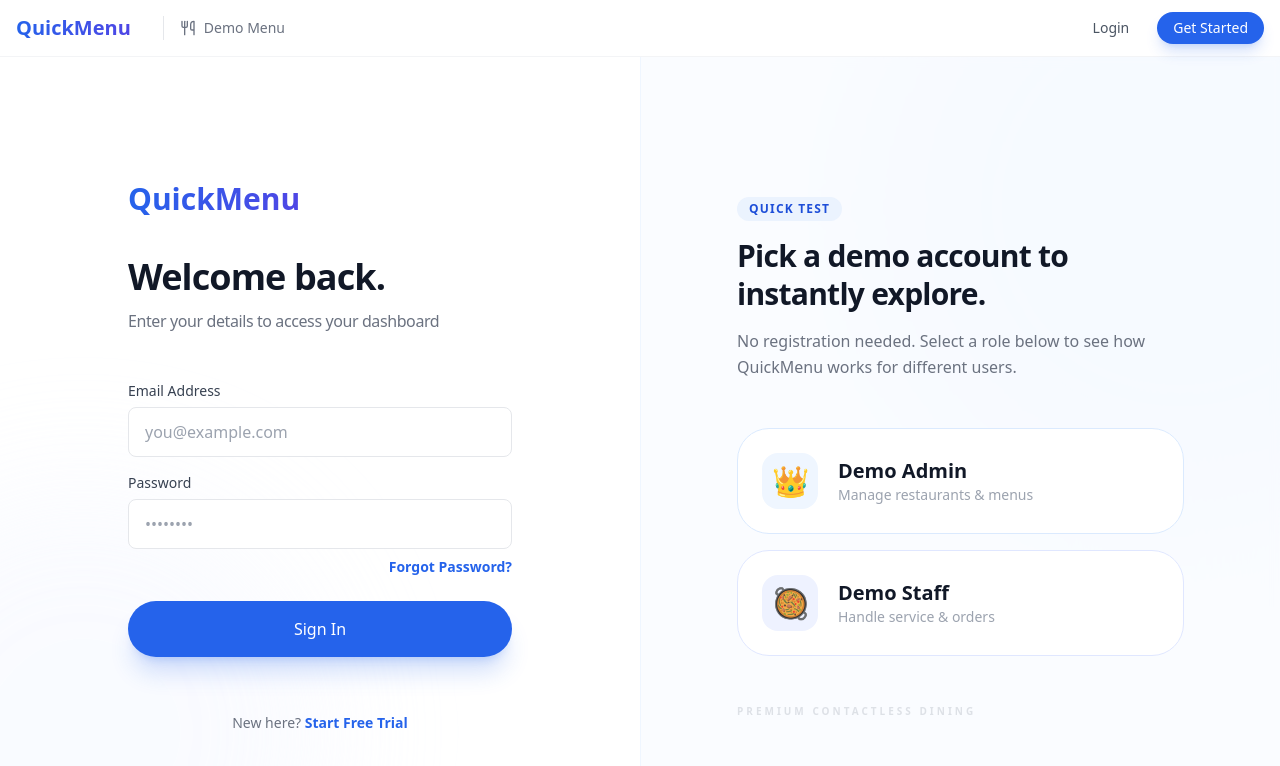
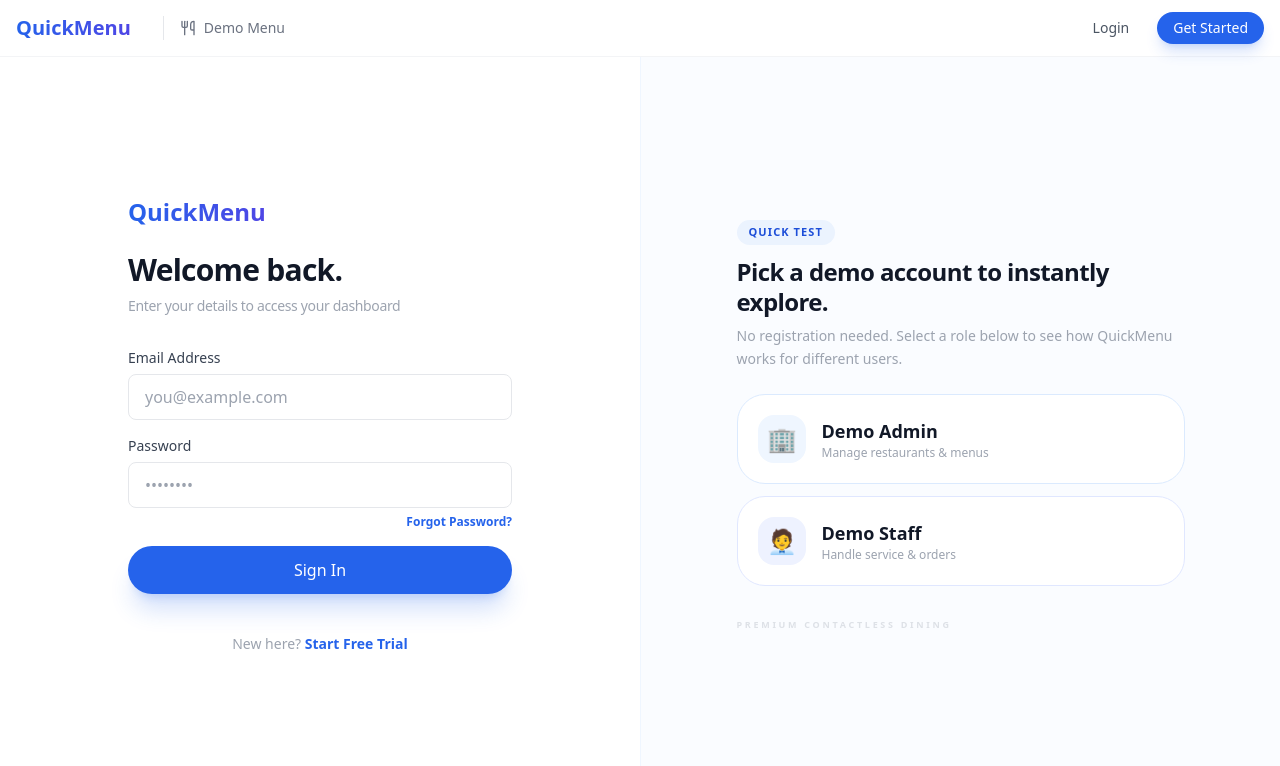
Before and after one commit to sohail24/Quick-Menu, a React (Vite) app in the folder frontend/: page /login in a window 1280 px wide. Shown: the top 766 px of the page. Built offline with nearby package versions, Linux system fonts and the light colour scheme.

Commit message:
feat: enhanced login and logout ui

```diff
--- a/frontend/src/pages/Auth/Login.tsx
+++ b/frontend/src/pages/Auth/Login.tsx
@@ -45,23 +45,23 @@ export default function Login() {
   }
 
   return (
-    <div className="min-h-screen grid grid-cols-1 lg:grid-cols-2 bg-white relative overflow-hidden">
+    <div className="min-h-[calc(100vh-64px)] lg:h-[calc(100vh-64px)] lg:overflow-hidden grid grid-cols-1 lg:grid-cols-2 bg-white relative">
       {/* Background patterns */}
-      <div className="absolute top-0 right-0 -z-1 w-[600px] h-[600px] bg-blue-50/50 rounded-full blur-3xl opacity-60 translate-x-1/3 -translate-y-1/4"></div>
-      <div className="absolute bottom-0 left-0 -z-1 w-[500px] h-[500px] bg-indigo-50/50 rounded-full blur-3xl opacity-60 -translate-x-1/3 translate-y-1/4"></div>
+      <div className="absolute top-0 right-0 -z-10 w-[600px] h-[600px] bg-blue-50/50 rounded-full blur-3xl opacity-60 translate-x-1/3 -translate-y-1/4 pointer-events-none"></div>
+      <div className="absolute bottom-0 left-0 -z-10 w-[500px] h-[500px] bg-indigo-50/50 rounded-full blur-3xl opacity-60 -translate-x-1/3 translate-y-1/4 pointer-events-none"></div>
 
       {/* Left Column: Login Form */}
-      <div className="flex flex-col items-center justify-center p-8 sm:p-12 lg:p-24 order-2 lg:order-1 relative z-10">
+      <div className="flex flex-col items-center justify-center p-6 sm:p-12 lg:p-12 order-1 lg:order-1 relative z-10 min-h-[500px] lg:min-h-0">
         <div className="w-full max-sm:max-w-xs max-w-sm">
-          <div className="mb-12">
-            <Link to="/" className="text-3xl font-bold bg-gradient-to-r from-blue-600 to-indigo-600 bg-clip-text text-transparent hover:scale-105 transition-transform inline-block">
+          <div className="mb-8">
+            <Link to="/" className="text-2xl font-bold bg-gradient-to-r from-blue-600 to-indigo-600 bg-clip-text text-transparent hover:scale-105 transition-transform inline-block">
               QuickMenu
             </Link>
-            <h1 className="text-4xl font-extrabold text-gray-900 tracking-tight mt-10 mb-3">Welcome back.</h1>
-            <p className="text-gray-500 font-medium tracking-tight">Enter your details to access your dashboard</p>
+            <h1 className="text-3xl font-extrabold text-gray-900 tracking-tight mt-6 mb-2">Welcome back.</h1>
+            <p className="text-sm text-gray-400 font-medium tracking-tight">Enter your details to access your dashboard</p>
           </div>
 
-          <form onSubmit={submit} className="space-y-6">
+          <form onSubmit={submit} className="space-y-4">
             <div className="space-y-4">
               <Input
                 label="Email Address"
@@ -70,9 +70,9 @@ export default function Login() {
                 onChange={(e) => setEmail(e.target.value)}
                 placeholder="you@example.com"
                 required
-                className="rounded-2xl border-gray-200 focus:border-blue-500 focus:ring-blue-500/20 transition-all py-3"
+                className="rounded-2xl border-gray-200 focus:border-blue-500 focus:ring-blue-500/20 transition-all py-2.5"
               />
-              <div className="space-y-2">
+              <div className="space-y-1.5">
                 <Input
                   label="Password"
                   type="password"
@@ -80,17 +80,17 @@ export default function Login() {
                   onChange={(e) => setPassword(e.target.value)}
                   placeholder="••••••••"
                   required
-                  className="rounded-2xl border-gray-200 focus:border-blue-500 focus:ring-blue-500/20 transition-all py-3"
+                  className="rounded-2xl border-gray-200 focus:border-blue-500 focus:ring-blue-500/20 transition-all py-2.5"
                 />
                 <div className="flex justify-end">
-                  <Link to="/forgot-password" title="Reset your password" className="text-sm font-semibold text-blue-600 hover:text-blue-700 transition-colors">
+                  <Link to="/forgot-password" title="Reset your password" className="text-xs font-semibold text-blue-600 hover:text-blue-700 transition-colors">
                     Forgot Password?
                   </Link>
                 </div>
               </div>
             </div>
 
-            <Button className="w-full h-14 rounded-2xl bg-blue-600 hover:bg-blue-700 text-white font-bold text-base shadow-xl shadow-blue-600/20 transition-all" disabled={loading}>
+            <Button className="w-full h-12 rounded-2xl bg-blue-600 hover:bg-blue-700 text-white font-bold text-base shadow-xl shadow-blue-600/20 transition-all mt-2" disabled={loading}>
               {loading ? (
                 <div className="flex items-center gap-2 justify-center">
                   <div className="w-4 h-4 border-2 border-white/30 border-t-white rounded-full animate-spin"></div>
@@ -99,7 +99,7 @@ export default function Login() {
               ) : 'Sign In'}
             </Button>
 
-            <div className="text-center text-sm text-gray-500 pt-8 font-medium">
+            <div className="text-center text-sm text-gray-400 pt-6 font-medium">
               New here?{' '}
               <Link to="/signup" className="text-blue-600 font-bold hover:underline underline-offset-4 decoration-2">
                 Start Free Trial
@@ -110,35 +110,35 @@ export default function Login() {
       </div>
 
       {/* Right Column: Demo Access */}
-      <div className="bg-blue-50/30 flex flex-col items-center justify-center p-8 sm:p-12 lg:p-24 order-1 lg:order-2 border-l border-blue-50 relative z-10 backdrop-blur-sm">
+      <div className="bg-blue-50/30 flex flex-col items-center justify-center p-6 sm:p-12 lg:p-12 order-2 lg:order-2 border-t lg:border-t-0 lg:border-l border-blue-50 relative z-10 backdrop-blur-sm min-h-[400px] lg:min-h-0">
         <div className="w-full max-w-md">
-          <div className="mb-12 text-center lg:text-left">
-            <span className="inline-block px-3 py-1 rounded-full bg-blue-100/50 text-blue-700 text-xs font-bold uppercase tracking-widest mb-4">
+          <div className="mb-6 text-center lg:text-left">
+            <span className="inline-block px-3 py-1 rounded-full bg-blue-100/50 text-blue-700 text-[11px] font-bold uppercase tracking-widest mb-3">
               Quick Test
             </span>
-            <h2 className="text-3xl font-extrabold text-gray-900 tracking-tight mb-4 leading-tight">Pick a demo account to <br/> instantly explore.</h2>
-            <p className="text-gray-500 font-medium leading-relaxed">
+            <h2 className="text-2xl font-extrabold text-gray-900 tracking-tight mb-2 leading-tight">Pick a demo account to instantly explore.</h2>
+            <p className="text-sm text-gray-400 font-medium leading-relaxed">
               No registration needed. Select a role below to see how QuickMenu works for different users.
             </p>
           </div>
 
-          <div className="space-y-4">
+          <div className="space-y-3">
             {/* Admin Role */}
             <button
               type="button"
               onClick={handleDemoAdmin}
               disabled={loading}
-              className="w-full p-6 bg-white border border-blue-100 rounded-[32px] text-left hover:border-blue-500 hover:shadow-2xl hover:shadow-blue-500/10 transition-all duration-300 group relative overflow-hidden active:scale-95"
+              className="w-full p-4 sm:p-5 bg-white border border-blue-100 rounded-[28px] text-left hover:border-blue-500 hover:shadow-2xl hover:shadow-blue-500/10 transition-all duration-300 group relative overflow-hidden active:scale-95"
             >
-              <div className="flex items-center gap-5">
-                <div className="w-14 h-14 bg-blue-50 rounded-2xl flex items-center justify-center text-3xl group-hover:scale-110 group-hover:bg-blue-100 transition-all">
-                  👑
+              <div className="flex items-center gap-4">
+                <div className="w-10 h-10 sm:w-12 sm:h-12 bg-blue-50 rounded-2xl flex items-center justify-center text-xl sm:text-2xl group-hover:scale-110 group-hover:bg-blue-100 transition-all">
+                  🏢
                 </div>
                 <div>
-                  <div className="font-extrabold text-gray-900 text-xl">Demo Admin</div>
-                  <div className="text-sm text-gray-400 font-medium">Manage restaurants & menus</div>
+                  <div className="font-extrabold text-gray-900 text-base sm:text-lg">Demo Admin</div>
+                  <div className="text-xs text-gray-400 font-medium">Manage restaurants & menus</div>
                 </div>
-                <div className="ml-auto opacity-0 group-hover:opacity-100 transition-all translate-x-2 group-hover:translate-x-0 font-bold text-sm text-blue-600">
+                <div className="ml-auto opacity-0 group-hover:opacity-100 transition-all translate-x-2 group-hover:translate-x-0 font-bold text-xs text-blue-600">
                   TRY →
                 </div>
               </div>
@@ -149,25 +149,25 @@ export default function Login() {
               type="button"
               onClick={handleDemoStaff}
               disabled={loading}
-              className="w-full p-6 bg-white border border-indigo-100 rounded-[32px] text-left hover:border-indigo-500 hover:shadow-2xl hover:shadow-indigo-500/10 transition-all duration-300 group relative overflow-hidden active:scale-95"
+              className="w-full p-4 sm:p-5 bg-white border border-indigo-100 rounded-[28px] text-left hover:border-indigo-500 hover:shadow-2xl hover:shadow-indigo-500/10 transition-all duration-300 group relative overflow-hidden active:scale-95"
             >
-              <div className="flex items-center gap-5">
-                <div className="w-14 h-14 bg-indigo-50 rounded-2xl flex items-center justify-center text-3xl group-hover:scale-110 group-hover:bg-indigo-100 transition-all">
-                  🥘
+              <div className="flex items-center gap-4">
+                <div className="w-10 h-10 sm:w-12 sm:h-12 bg-indigo-50 rounded-2xl flex items-center justify-center text-xl sm:text-2xl group-hover:scale-110 group-hover:bg-indigo-100 transition-all">
+                  🧑‍💼
                 </div>
                 <div>
-                  <div className="font-extrabold text-gray-900 text-xl">Demo Staff</div>
-                  <div className="text-sm text-gray-400 font-medium">Handle service & orders</div>
+                  <div className="font-extrabold text-gray-900 text-base sm:text-lg">Demo Staff</div>
+                  <div className="text-xs text-gray-400 font-medium">Handle service & orders</div>
                 </div>
-                <div className="ml-auto opacity-0 group-hover:opacity-100 transition-all translate-x-2 group-hover:translate-x-0 font-bold text-sm text-indigo-600">
+                <div className="ml-auto opacity-0 group-hover:opacity-100 transition-all translate-x-2 group-hover:translate-x-0 font-bold text-xs text-indigo-600">
                   TRY →
                 </div>
               </div>
             </button>
           </div>
 
-          <div className="mt-12 text-center lg:text-left opacity-30">
-            <p className="text-[10px] font-bold uppercase tracking-[0.3em] text-gray-400">
+          <div className="mt-8 text-center lg:text-left opacity-30">
+            <p className="text-[9px] font-bold uppercase tracking-[0.3em] text-gray-400">
               PREMIUM CONTACTLESS DINING
             </p>
           </div>
--- a/frontend/src/pages/Auth/Signup.tsx
+++ b/frontend/src/pages/Auth/Signup.tsx
@@ -33,21 +33,21 @@ export default function Signup() {
   }
 
   return (
-    <div className="min-h-screen flex items-center justify-center p-6 bg-white selection:bg-blue-50 relative overflow-hidden">
+    <div className="min-h-[calc(100vh-64px)] lg:h-[calc(100vh-64px)] lg:overflow-hidden flex items-center justify-center p-6 bg-white selection:bg-blue-50 relative">
       {/* Background patterns */}
-      <div className="absolute top-0 right-0 -z-1 w-[600px] h-[600px] bg-blue-50/50 rounded-full blur-3xl opacity-60 translate-x-1/3 -translate-y-1/4"></div>
-      <div className="absolute bottom-0 left-0 -z-1 w-[500px] h-[500px] bg-indigo-50/50 rounded-full blur-3xl opacity-60 -translate-x-1/3 translate-y-1/4"></div>
+      <div className="absolute top-0 right-0 -z-10 w-[600px] h-[600px] bg-blue-50/50 rounded-full blur-3xl opacity-60 translate-x-1/3 -translate-y-1/4 pointer-events-none"></div>
+      <div className="absolute bottom-0 left-0 -z-10 w-[500px] h-[500px] bg-indigo-50/50 rounded-full blur-3xl opacity-60 -translate-x-1/3 translate-y-1/4 pointer-events-none"></div>
 
-      <div className="w-full max-sm:max-w-xs max-w-sm relative z-10">
-        <div className="text-center mb-12">
-          <Link to="/" className="text-3xl font-bold bg-gradient-to-r from-blue-600 to-indigo-600 bg-clip-text text-transparent hover:scale-105 transition-transform inline-block">
+      <div className="w-full max-sm:max-w-xs max-w-sm relative z-10 py-4">
+        <div className="text-center mb-6 sm:mb-8">
+          <Link to="/" className="text-2xl font-bold bg-gradient-to-r from-blue-600 to-indigo-600 bg-clip-text text-transparent hover:scale-105 transition-transform inline-block">
             QuickMenu
           </Link>
-          <h1 className="text-4xl font-extrabold text-gray-900 tracking-tight mt-10 mb-3">Create account.</h1>
-          <p className="text-gray-500 font-medium tracking-tight">No credit card required. Cancel anytime.</p>
+          <h1 className="text-3xl font-extrabold text-gray-900 tracking-tight mt-6 mb-2">Create account.</h1>
+          <p className="text-sm text-gray-400 font-medium tracking-tight">No credit card required. Cancel anytime.</p>
         </div>
 
-        <form onSubmit={submit} className="space-y-6">
+        <form onSubmit={submit} className="space-y-4">
           <div className="space-y-4">
             <Input
               label="Admin Username"
@@ -55,7 +55,7 @@ export default function Signup() {
               onChange={(e) => setName(e.target.value)}
               placeholder="e.g. johndoe"
               required
-              className="rounded-2xl border-gray-200 focus:border-blue-500 focus:ring-blue-500/20 transition-all py-3"
+              className="rounded-2xl border-gray-200 focus:border-blue-500 focus:ring-blue-500/20 transition-all py-2.5"
             />
             <Input
               label="Email Address"
@@ -64,7 +64,7 @@ export default function Signup() {
               onChange={(e) => setEmail(e.target.value)}
               placeholder="you@example.com"
               required
-              className="rounded-2xl border-gray-200 focus:border-blue-500 focus:ring-blue-500/20 transition-all py-3"
+              className="rounded-2xl border-gray-200 focus:border-blue-500 focus:ring-blue-500/20 transition-all py-2.5"
             />
             <Input
               label="Password"
@@ -73,11 +73,11 @@ export default function Signup() {
               onChange={(e) => setPassword(e.target.value)}
               placeholder="••••••••"
               required
-              className="rounded-2xl border-gray-200 focus:border-blue-500 focus:ring-blue-500/20 transition-all py-3"
+              className="rounded-2xl border-gray-200 focus:border-blue-500 focus:ring-blue-500/20 transition-all py-2.5"
             />
           </div>
 
-          <Button className="w-full h-14 rounded-2xl bg-blue-600 hover:bg-blue-700 text-white font-bold text-base shadow-xl shadow-blue-600/20 transition-all" disabled={loading}>
+          <Button className="w-full h-12 rounded-2xl bg-blue-600 hover:bg-blue-700 text-white font-bold text-base shadow-xl shadow-blue-600/20 transition-all mt-2" disabled={loading}>
             {loading ? (
               <div className="flex items-center gap-2 justify-center">
                 <div className="w-4 h-4 border-2 border-white/30 border-t-white rounded-full animate-spin"></div>
@@ -86,7 +86,7 @@ export default function Signup() {
             ) : 'Create Account'}
           </Button>
 
-          <div className="text-center text-sm text-gray-500 pt-8 font-medium">
+          <div className="text-center text-sm text-gray-500 pt-6 font-medium">
             Already have an account?{' '}
             <Link to="/login" className="text-blue-600 font-bold hover:underline underline-offset-4 decoration-2">
               Sign In
--- a/frontend/src/routes/AppRoutes.tsx
+++ b/frontend/src/routes/AppRoutes.tsx
@@ -32,7 +32,7 @@ import PublicOnlyRoute from '../components/PublicOnlyRoute';
 
 export default function AppRoutes() {
   const location = useLocation();
-  // Hide main navbar on Landing Page, and optionally Login/Signup if desired
+  // Hide main navbar on Landing Page, but show on all others including Auth
   const hideNavBar = location.pathname === '/';
 
   return (
```
